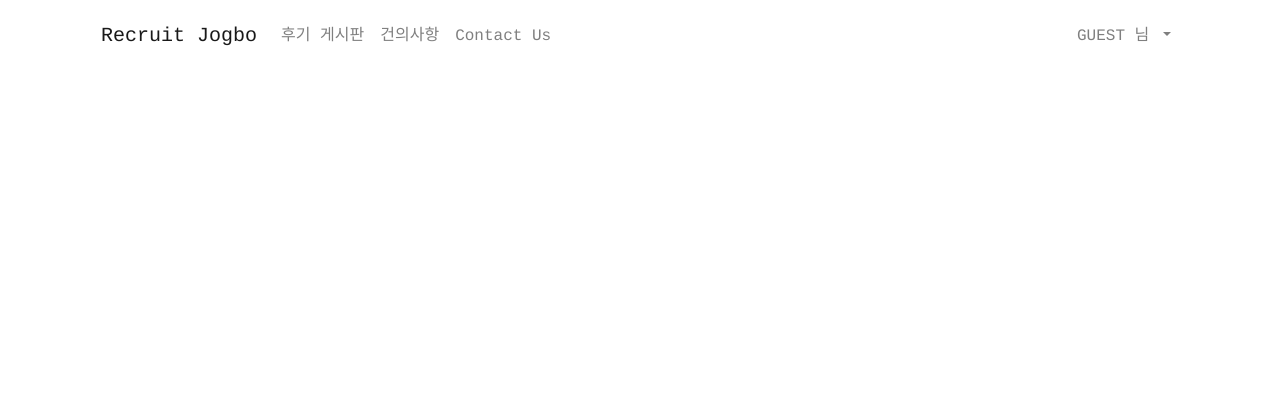
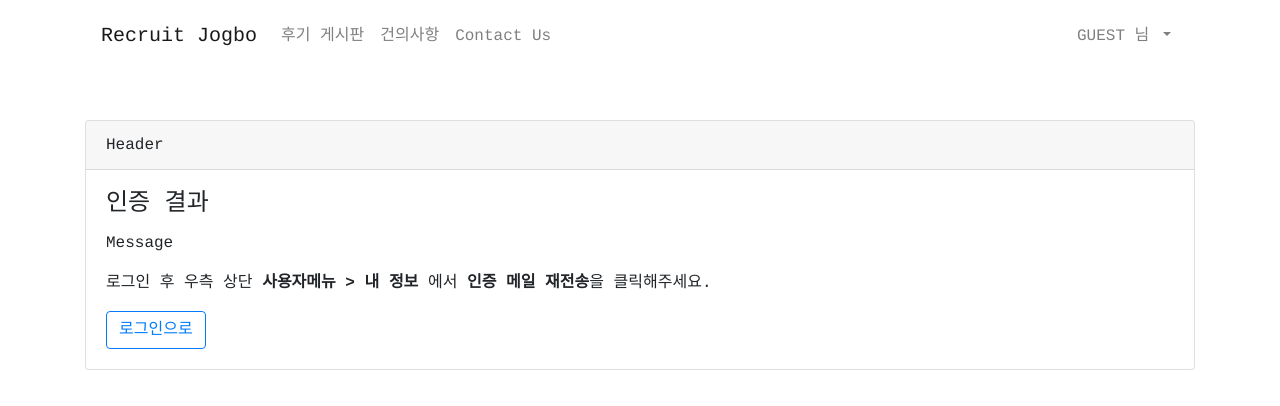
Before and after one commit to hellozin/recruit-jogbo-frontend, a Vue app: page /confirm in a window 1280 px wide. Shown: the top 406 px of the page. Built offline with nearby package versions, Linux system fonts and the light colour scheme; a web font is replaced by a local one; what vue-disqus would draw is missing.

Commit message:
ADD: 이메일 인증 처리페이지 작성

```diff
--- a/src/router/index.js
+++ b/src/router/index.js
@@ -3,6 +3,7 @@ import VueRouter from 'vue-router'
 import Home from '../views/Home.vue'
 import Login from '../views/Login.vue'
 import Join from '../views/Join.vue'
+import Confirm from '../views/Confirm.vue'
 import ReviewList from '../views/ReviewList.vue'
 import Review from '../views/Review.vue'
 import ReviewForm from '../views/ReviewForm.vue'
@@ -24,6 +25,10 @@ const routes = [
     path: '/join',
     name: 'join',
     component: Join
+  }, {
+    path: '/confirm',
+    name: 'confirm',
+    component: Confirm
   }, {
     path: '/review/list',
     name: 'reviewList',
--- /dev/null
+++ b/src/views/Confirm.vue
@@ -0,0 +1,46 @@
+<template>
+  <b-card :header="header" title='인증 결과' class="my-5">
+
+    <b-card-text>
+      {{ message }}
+    </b-card-text>
+
+    <b-card-text v-if="!isConfirmed">
+      로그인 후 우측 상단 <strong>사용자메뉴 > 내 정보</strong> 에서 <strong>인증 메일 재전송</strong>을 클릭해주세요.
+    </b-card-text>
+
+    <router-link to="/login" class="btn btn-outline-primary" role="button">로그인으로</router-link>
+
+  </b-card>
+</template>
+
+<script>
+export default {
+  data () {
+    return {
+      header: 'Header',
+      message: 'Message',
+      isConfirmed: false
+    }
+  },
+  created: function () {
+    const token = this.$route.query.token
+    if (token) {
+      const param = {
+        token: token
+      }
+      this.$http.post('member/confirm', param)
+        .then(response => {
+          this.header = '이메일 인증이 완료되었습니다.'
+          this.message = response
+          this.isConfirmed = true
+        })
+        .catch(error => {
+          this.header = '이메일 인증에 실패했습니다.'
+          this.message = error.errorMessage
+          this.isConfirmed = false
+        })
+    }
+  }
+}
+</script>
--- a/src/views/Join.vue
+++ b/src/views/Join.vue
@@ -36,7 +36,7 @@ export default {
         username: '',
         password: '',
         email: '',
-        confirmUrl: 'http://localhost:8081/confirm'
+        confirmUrl: `${location.origin}/confirm`
       }
     }
   },
```
